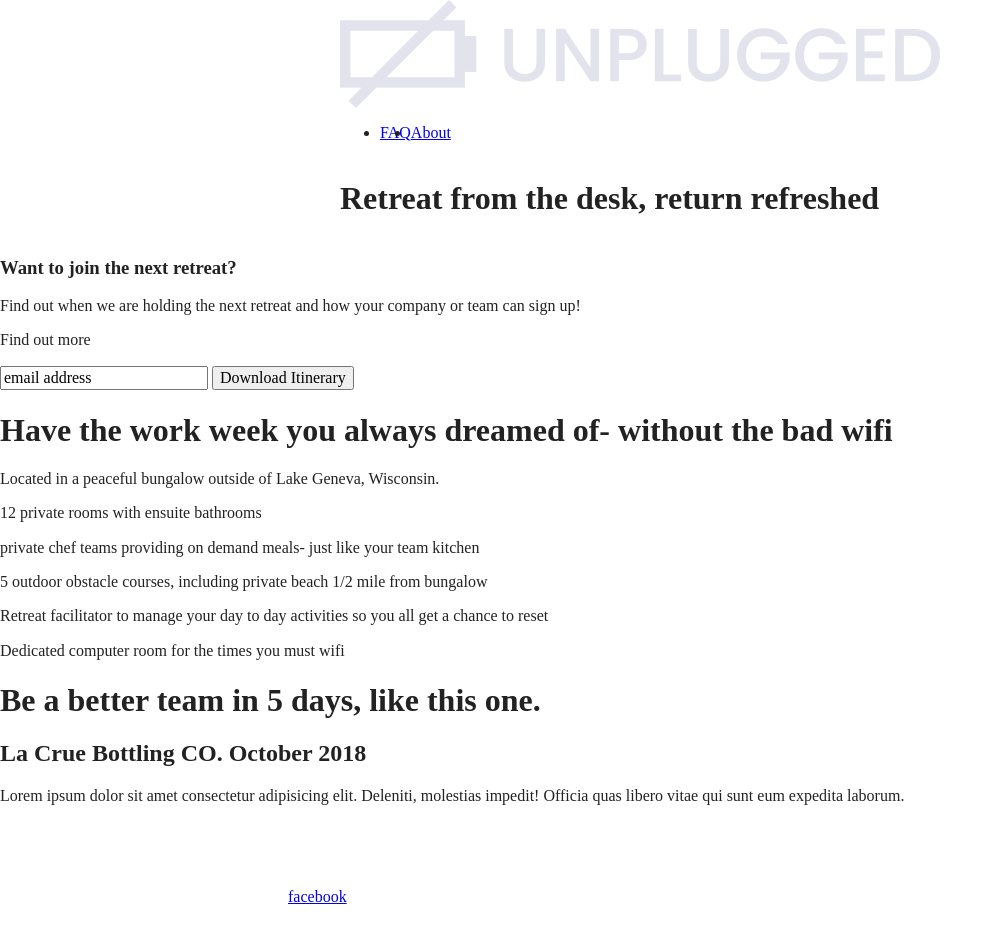
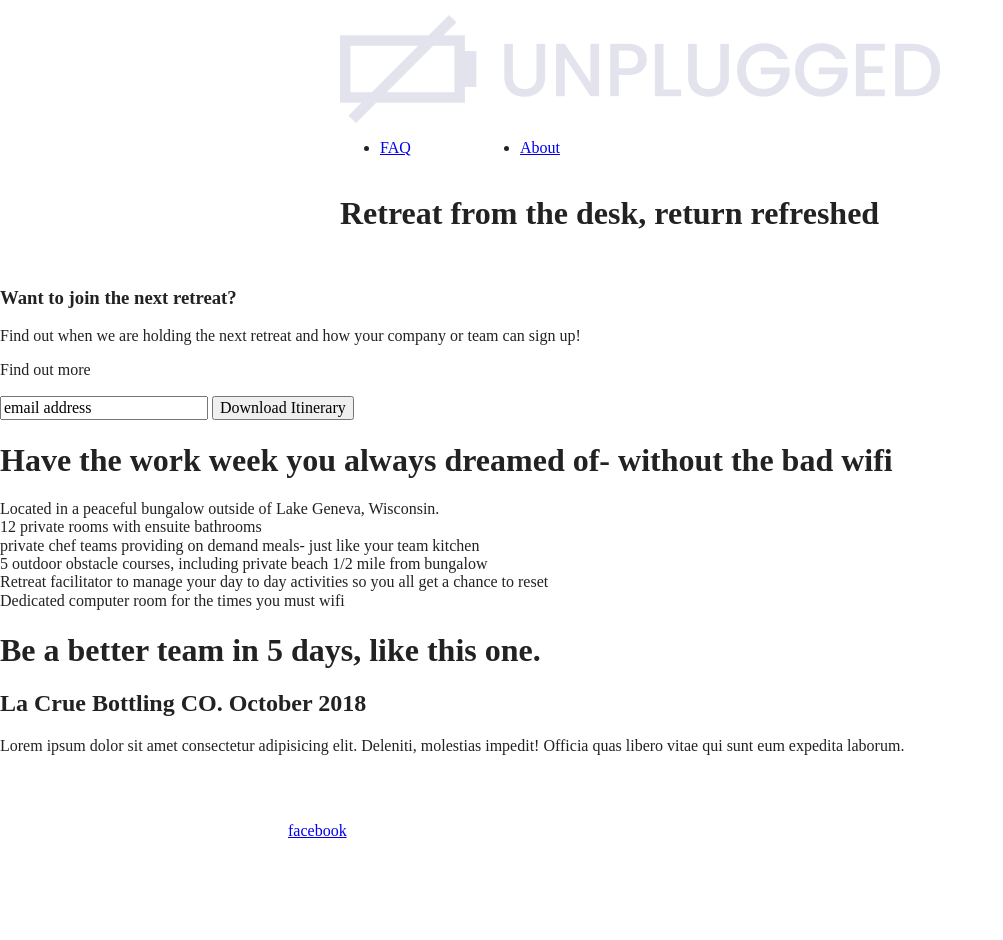
Before and after one commit to camigm1/unplugged, a website built with Parcel: page index.html in a window 1280 px wide. Shown: the whole page, without its empty margins (0-1003 px from the left). After the commit the page ends 890 px from the top, so only its background shows below. Built offline with nearby package versions, Linux system fonts and the light colour scheme.

Commit message:
added more css

```diff
--- a/css/main.css
+++ b/css/main.css
@@ -100,11 +100,16 @@ header .content-wrapper {
   justify-content: space-between;
   align-items: center;
   flex-flow: row-wrap;
+  margin: 0;
 }
 
 aside {
   display: flex;
   flex-flow: row wrap;
+}
+
+header {
+  padding: 15px 0;
 }
 
 header nav {
@@ -116,6 +121,11 @@ header nav {
 header nav ul {
   display: flex;
   justify-content: space-between;
+  width: 50%;
+}
+
+.header-divider {
+  width: 30%;
 }
 
 .features .features-item-description {
@@ -123,14 +133,30 @@ header nav ul {
   flex-flow: row wrap;
 }
 
+.features article {
+  /* width:  */
+}
+
+.features p {
+  margin: 0;
+}
+
 .reviews .content-wrap {
   display: flex;
   flex-flow: row wrap;
 }
 
+.reviews h3 {
+  /* width: */
+}
+
 .mission {
   display: flex;
   flex-flow: row wrap;
+}
+
+.content-wrapper {
+  width: 90%;
 }
 /** FAQ **/
 .faq {
@@ -157,6 +183,10 @@ footer .social-icons {
 footer .content-wrapper {
   width: 55%;
   margin: 50px 0;
+}
+
+footer p {
+  margin: 0;
 }
 
 /* ==========================================================================
```
